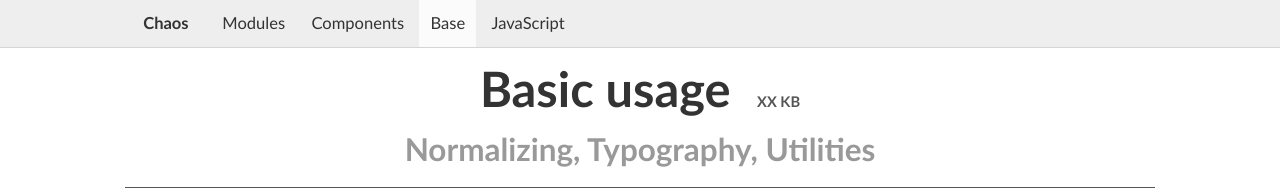
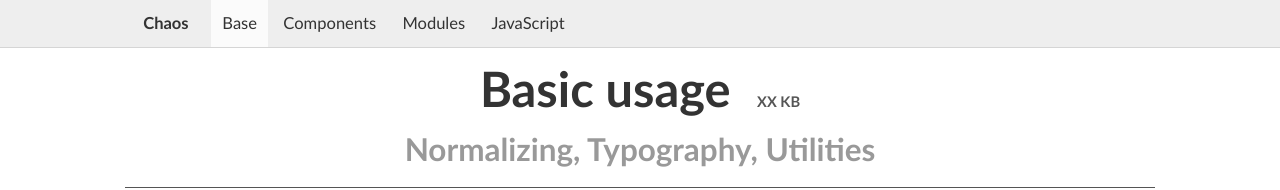
Before and after one commit to MatthiasGi/Chaos-Fundamentum, a Jekyll site: the page built from 00-base.html, in a window 1280 px wide and 900 px high. Shown: the top 190 px of the window. Built offline with Jekyll 4.4.1, drawn with Linux system fonts in a browser that asks for light colours; Markdown is read by kramdown in place of the engine named in the settings.

Commit message:
Restructured for GH Pages

```diff
--- a/base/index.html
+++ b/00-base.html
@@ -1,6 +1,7 @@
 ---
 layout:    default
 title:     Base
+permalink: base/
 ---
 <h1 class="text-center">Basic usage <small>XX KB</small></h1>
 <h3 class="text-center text-muted">Normalizing, Typography, Utilities</h3>
--- a/Gruntfile.js
+++ b/Gruntfile.js
@@ -47,8 +47,10 @@
     watch: {
       jekyll: {
         files: [
-          '*.html',
-          'res/demo.js'
+          './*.html',
+          'res/demo.js',
+          '_includes/*',
+          '_layouts/*'
         ],
         tasks: ['shell:jekyllBuild', 'shell:jekyllServe'],
         options: {
--- a/_includes/menu.html
+++ b/_includes/menu.html
@@ -1,7 +1,8 @@
 <ul class="navbar-nav">
-  {% for node in site.pages %}
+  {% assign pages = site.pages | sort: "name" %}
+  {% for node in pages %}
   {% if node.title %}
-  <li{% if page.url == node.url %} class="active"{% endif %}><a href="{{ site.baseurl }}/{{ node.url | replace: '/', ' ' | truncatewords: 1 | remove: '...' }}/">{{ node.title }}</a></li>
+  <li{% if page.url == node.url %} class="active"{% endif %}><a href="{{ site.baseurl }}{{ node.url }}">{{ node.title }}</a></li>
   {% endif %}
   {% endfor %}
 </ul>
```
Also changed, not shown: 01-components.html (renamed from components/index.html), 02-modules.html (renamed from modules/index.html), 03-javascript.html (renamed from javascript/index.html).
